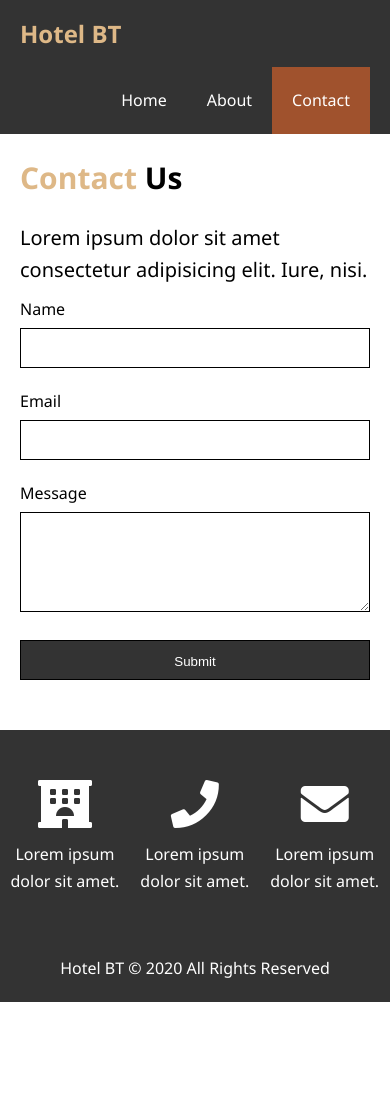
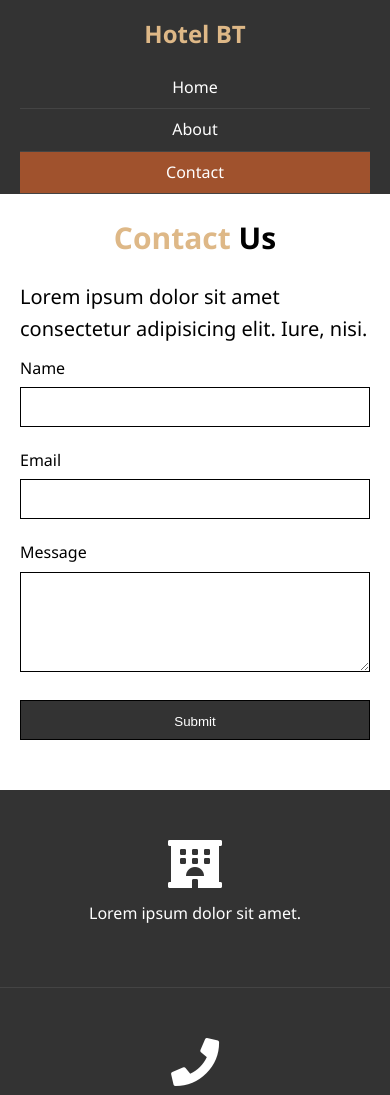
Before and after one commit to inblack67/HTML5-CSS3, a plain HTML site: page Hotel/contact.html in a window 390 px wide. Shown: the top 1095 px of the page. Before the commit the page ends 1002 px from the top, so only its background shows below. Drawn offline with Linux system fonts and the light colour scheme.

Commit message:
media queries added for hotel

```diff
--- a/Hotel/contact.html
+++ b/Hotel/contact.html
@@ -12,6 +12,7 @@
 
 
     <link rel="stylesheet" href="./css/style.css">
+    <link rel="stylesheet" media="screen and (max-width: 768px)" href="./css/mobile.css">
 </head>
 <body>
     <header>
--- /dev/null
+++ b/Hotel/css/mobile.css
@@ -0,0 +1,42 @@
+.logo{
+    float: none;
+    text-align: center;
+}
+
+#navbar ul{
+    float: none;
+    text-align: center;
+}
+
+#navbar ul li{
+    float: none;
+}
+
+#navbar ul li a{
+    padding: 7px;
+    border-bottom: solid 1px #444;
+}
+
+.box{
+    float: none;
+    width: 100%;
+}
+
+#about-info .info-right,
+#about-info .info-left{
+    float: none;
+    width: 100%;
+}
+
+.l-heading{
+    text-align: center;
+}
+
+#about-info .info-right{
+    margin-top: 2rem;
+}
+
+#contact-info .box{
+    background: #333;
+    border-bottom: 1px #444 solid;
+}
--- a/Hotel/css/style.css
+++ b/Hotel/css/style.css
@@ -133,6 +133,7 @@ p{
 }
 #showcase .showcase-content h1{
     font-size: 60px;
+    line-height: 5rem;
 }
 
 #showcase .showcase-content p{
@@ -164,6 +165,7 @@ p{
     width: 70%;
     margin: auto;
     display: block;
+    border-radius: 10px;
 }
 
 #about-info .info-left{
@@ -173,7 +175,7 @@ p{
 
 #testimonials{
     background: url(../img/test-bg.jpg) no-repeat center center/cover;
-    height: 600px;
+    height: 100%;
     padding-top: 40px;
 }
 
```
Also changed, not shown: Hotel/about.html (+1 -0 lines), Hotel/index.html (+2 -0 lines).
